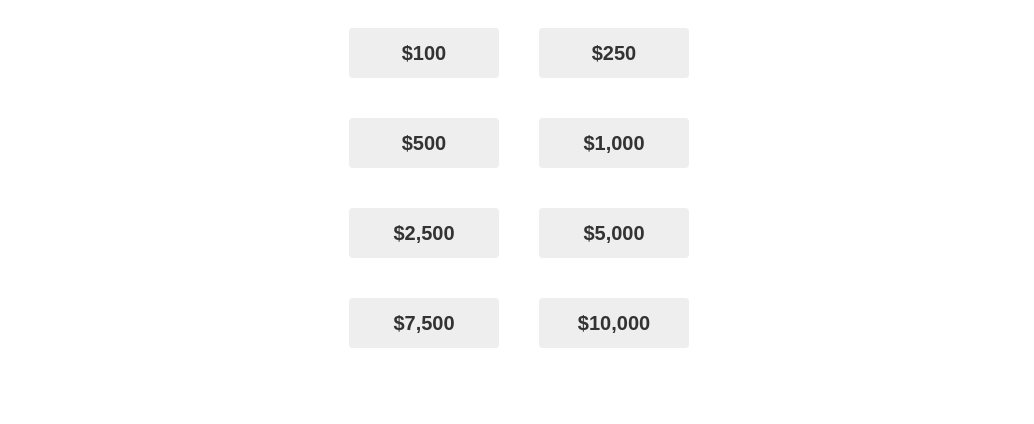
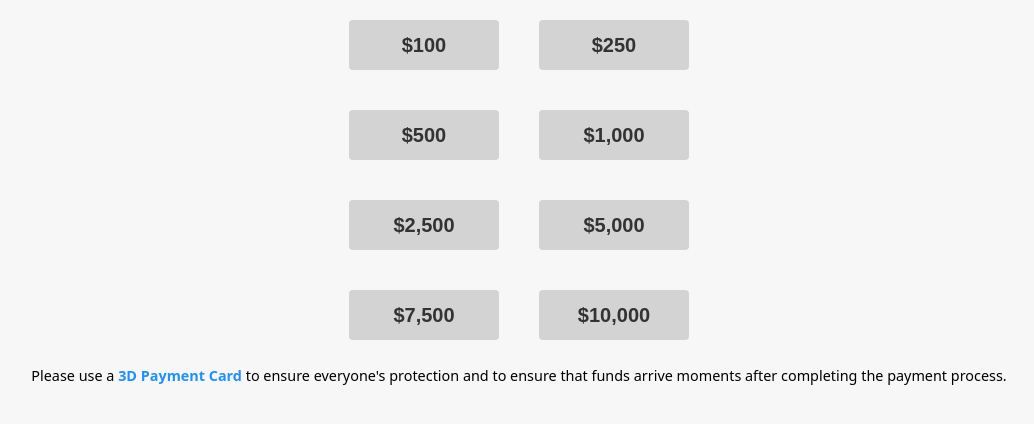
Before and after one commit to cleversamer/stripe-payment-server, a website: page public/index.html in a window 1280 px wide. Shown: the whole page, without its empty margins (121-1155 px from the left). Drawn offline with Linux system fonts and the light colour scheme.

Commit message:
updated app

```diff
--- a/public/index.html
+++ b/public/index.html
@@ -18,7 +18,31 @@
       <button id="pay7500">$7,500</button>
       <button id="pay10000">$10,000</button>
     </div>
+
+    <p
+      style="
+        margin-top: 25px;
+        width: fit-content;
+        line-height: 1.5;
+        margin-left: auto;
+        margin-right: auto;
+        font-size: 0.9rem;
+        font-weight: 500;
+        padding-left: 0.5rem;
+        padding-right: 0.5rem;
+      "
+    >
+      Please use a
+      <span
+        style="color: dodgerblue; font-weight: bold; text-transform: capitalize"
+        >3D payment card</span
+      >
+      to ensure everyone's protection and to ensure that funds arrive moments
+      after completing the payment process.
+    </p>
+
     <p id="error"></p>
+
     <script src="/script.js"></script>
   </body>
 </html>
--- a/public/styles.css
+++ b/public/styles.css
@@ -1,3 +1,19 @@
+* {
+  margin: 0;
+  padding: 0;
+  box-sizing: border-box;
+}
+
+html {
+  font-family: system-ui, -apple-system, BlinkMacSystemFont, "Segoe UI", Roboto,
+    Oxygen, Ubuntu, Cantarell, "Open Sans", "Helvetica Neue", sans-serif;
+  scroll-behavior: smooth;
+}
+
+body {
+  background-color: #f7f7f7;
+}
+
 .buttons-container {
   display: grid;
   grid-template-columns: repeat(2, 150px);
@@ -15,7 +31,7 @@ button {
   cursor: pointer;
   outline: none;
   border: none;
-  background-color: #eee;
+  background-color: lightgray;
   color: #333;
   border-radius: 4px;
 }
@@ -23,7 +39,7 @@ button {
 button:hover {
   transition-duration: 300ms;
   background-color: #333;
-  color: #eee;
+  color: lightgray;
 }
 
 button:active {
--- a/sanitize.js
+++ b/sanitize.js
@@ -8,7 +8,7 @@ const { rateLimit } = require("express-rate-limit");
 // for each IP address per a certain amount of time.
 const limiter = rateLimit({
   windowMs: 1 * 60 * 1000, // 1 minute
-  max: 10, // 5 requests per minute
+  max: 10, // 10 requests per minute
   message:
     "<b style='font-size: 28px'>You're blocked for an amount of time</b>",
 });
```
